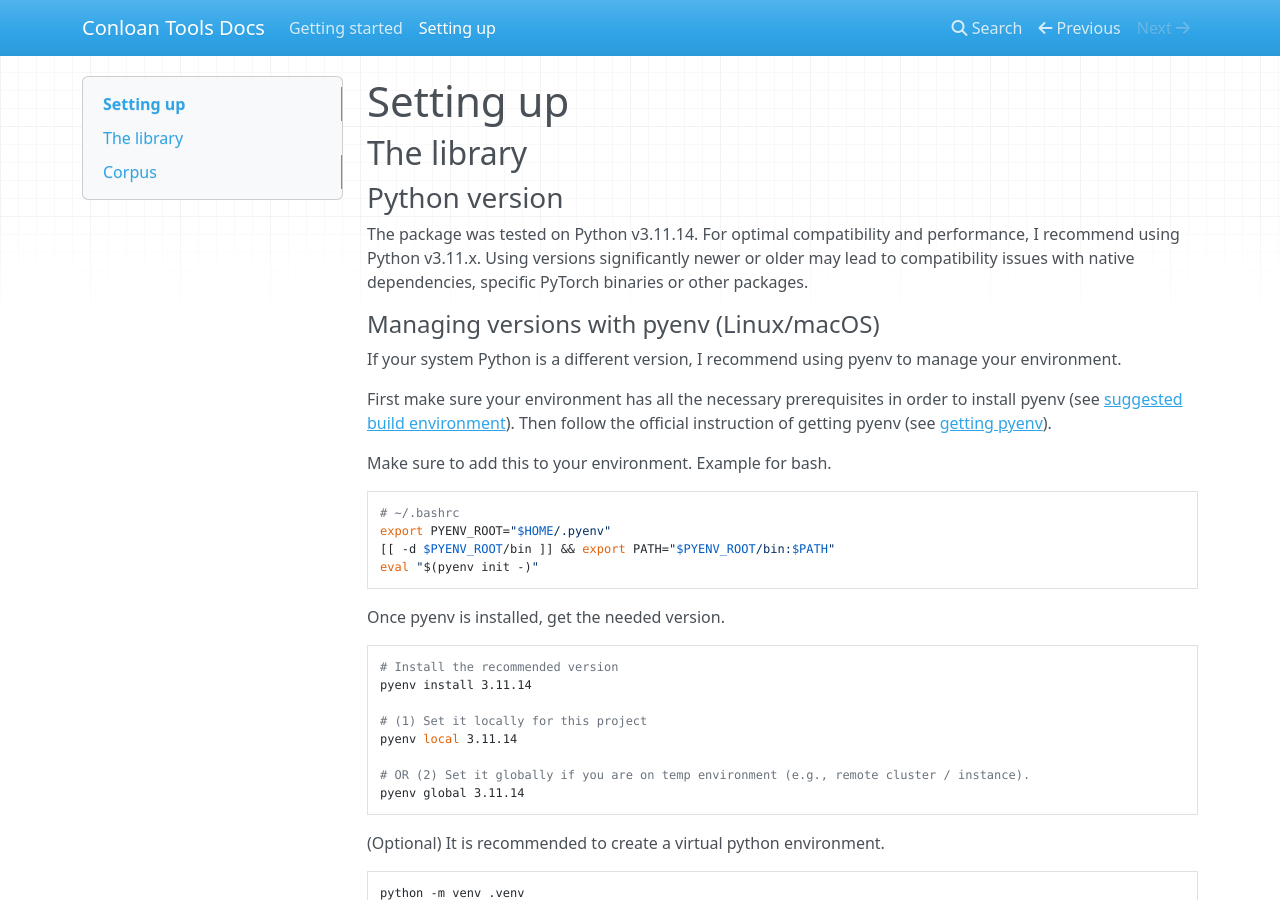
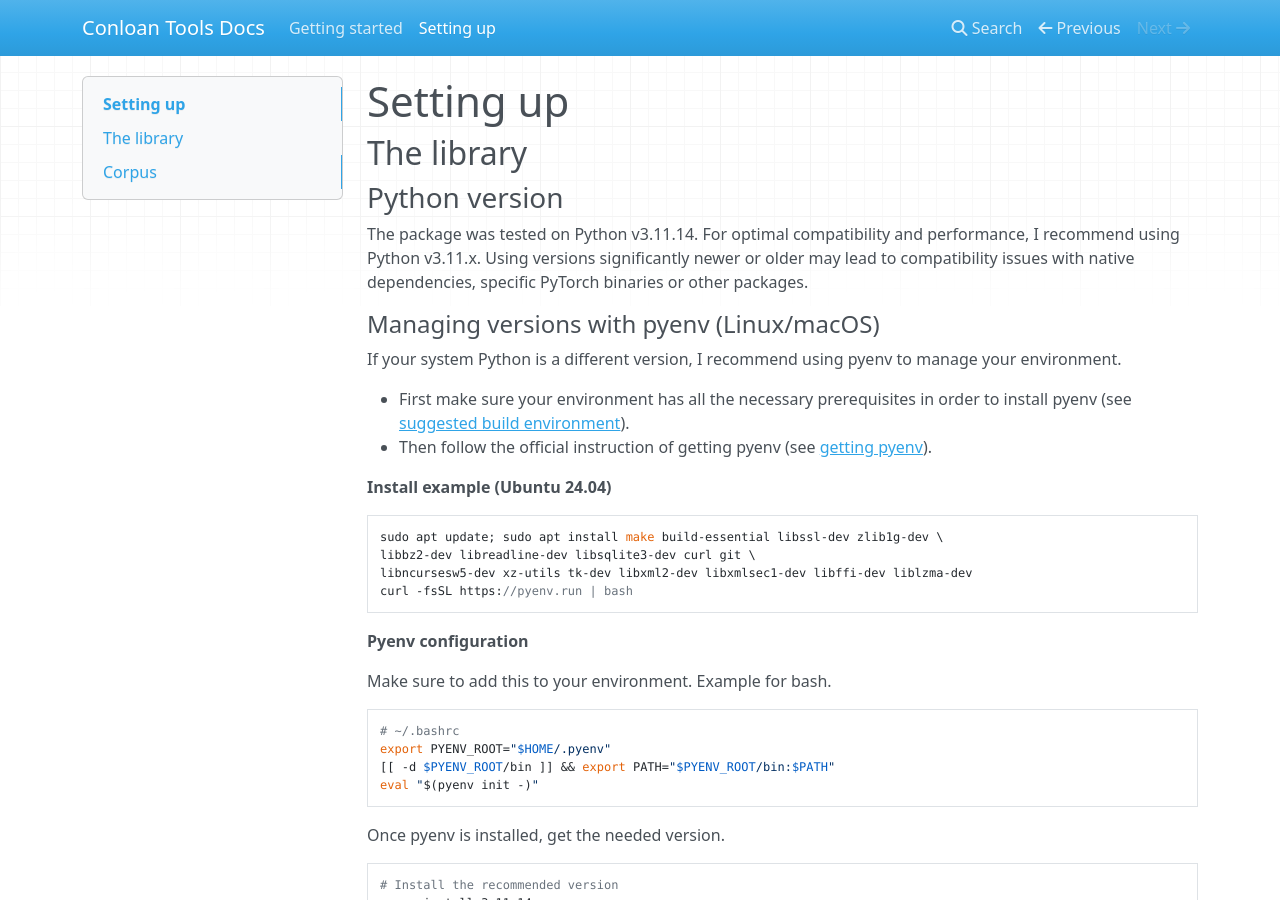
Before and after one commit to jorenchik/conloan-tools, an MkDocs documentation site: the page built from docs/setup.md, in a window 1280 px wide and 900 px high. Built offline with MkDocs 1.6.1, drawn with Linux system fonts in a browser that asks for light colours; nearby versions of some CDN libraries.

Commit message:
docs: ubuntu example with install

````diff
--- a/docs/setup.md
+++ b/docs/setup.md
@@ -14,9 +14,22 @@ specific PyTorch binaries or other packages.
 If your system Python is a different version, I recommend using pyenv to
 manage your environment.
 
-First make sure your environment has all the necessary prerequisites in order to install pyenv
-(see [suggested build environment](https://github.com/pyenv/pyenv/wiki#suggested-build-environment)).
-Then follow the official instruction of getting pyenv (see [getting pyenv](https://github.com/pyenv/pyenv?tab=readme-ov-file#a-getting-pyenv)).
+- First make sure your environment has all the necessary prerequisites in order
+  to install pyenv (see [suggested build
+  environment](https://github.com/pyenv/pyenv/wiki#suggested-build-environment)).
+- Then follow the official instruction of getting pyenv (see [getting
+  pyenv](https://github.com/pyenv/pyenv?tab=readme-ov-file#a-getting-pyenv)).
+
+**Install example (Ubuntu 24.04)**
+
+```
+sudo apt update; sudo apt install make build-essential libssl-dev zlib1g-dev \
+libbz2-dev libreadline-dev libsqlite3-dev curl git \
+libncursesw5-dev xz-utils tk-dev libxml2-dev libxmlsec1-dev libffi-dev liblzma-dev
+curl -fsSL https://pyenv.run | bash
+```
+
+**Pyenv configuration**
 
 Make sure to add this to your environment. Example for bash.
 
````
